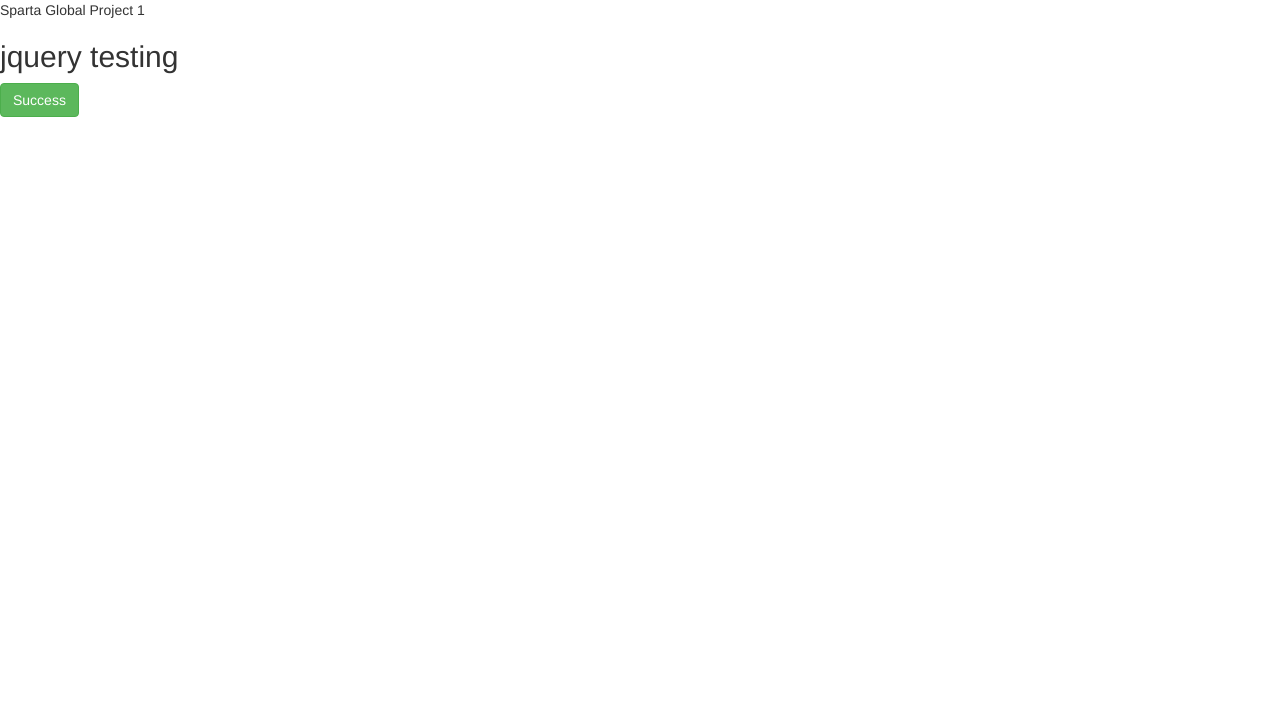
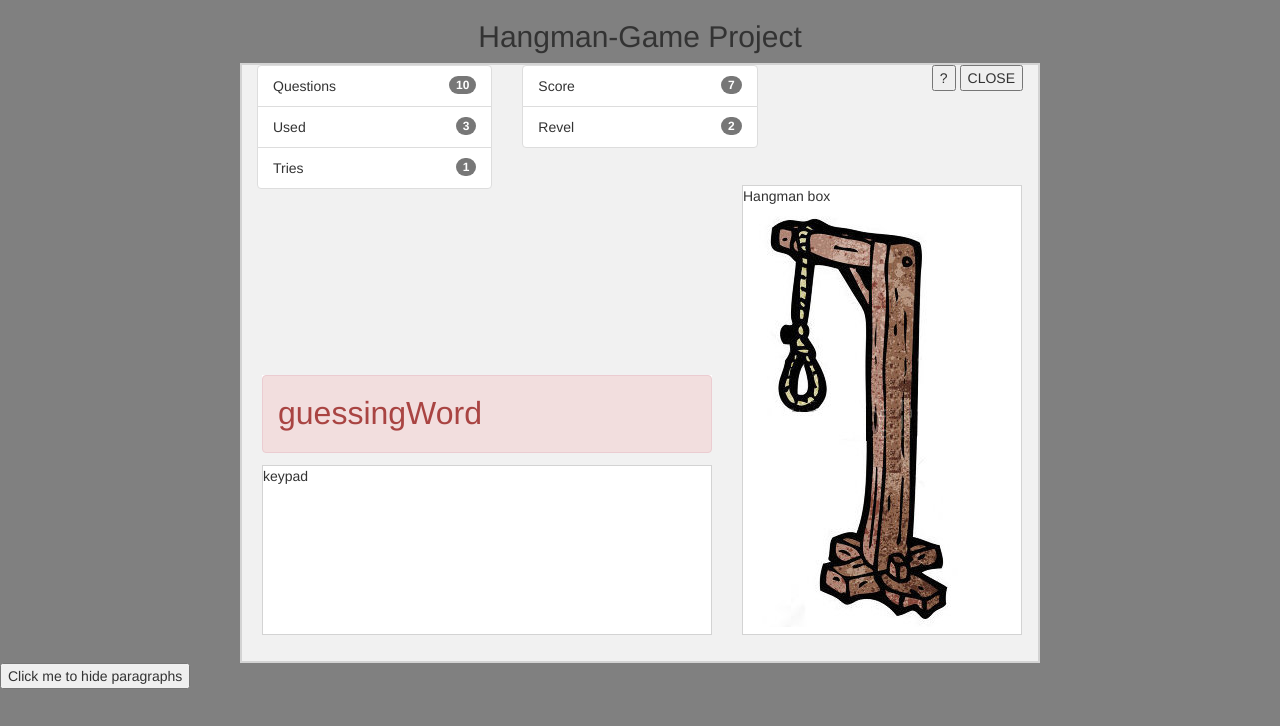
Before and after one commit to Calliari/demo-hangman-1, a website: page index.html in a window 1280 px wide. Drawn offline with nearby package versions, Linux system fonts and the light colour scheme.

Commit message:
hangman game project dev-1

```diff
--- a/index.html
+++ b/index.html
@@ -3,6 +3,8 @@
 <head>
   <meta charset="UTF-8">
   <meta name="viewport" content="width=device-width, initial-scale=1.0">
+  <!-- <meta name="viewport" content="width=device-width, initial-scale=1, maximum-scale=1, user-scalable=no"> -->
+
   <meta http-equiv="X-UA-Compatible" content="ie=edge">
   <title>SG Project 1</title>
   <!-- Connect the JS bower folder with the HTML -->
@@ -13,15 +15,72 @@
   <script src="bower_components/bootstrap/dist/js/bootstrap.min.js" charset="utf-8"></script>
   <!-- Connect my own mian.js with HTML -->
   <script src="main.js" charset="utf-8"></script>
+  <!-- <link rel="stylesheet" href="main.css"> -->
+  <link rel="stylesheet" href="main.css">
 
 </head>
 <body>
-  <p>Sparta Global Project 1</p>
 
-  <h2>jquery testing</h2>
+  <div class="text-center">
+    <h2>Hangman-Game Project</h2>
+  </div>
 
-  <!-- Indicates a successful or positive action -->
-<button type="button" class="btn btn-success">Success</button>
+  <div id="divPlayArea" class="center-block">
+
+    <div class="col-md-4">
+      <ul class="list-group">
+        <li class="list-group-item">
+          <span class="badge">10</span>
+          Questions
+        </li>
+        <li class="list-group-item">
+          <span class="badge">3</span>
+          Used
+        </li>
+        <li class="list-group-item">
+          <span class="badge">1</span>
+          Tries
+        </li>
+    </ul>
+    </div><!--/. END col-md-4 top left -->
+
+    <div class="col-md-4">
+      <ul class="list-group">
+        <li class="list-group-item">
+          <span class="badge">7</span>
+          Score
+        </li>
+        <li class="list-group-item">
+          <span class="badge">2</span>
+          Revel
+        </li>
+      </ul>
+    </div><!--/. END col-md-4 top middle -->
+
+    <div class="text-right col-md-4">
+      <button type="button" name="button">?</button>
+      <button type="button" name="button">CLOSE</button>
+    </div><!--/. END col-md-4 top right -->
+
+    <div class="hangmanBox">
+      <p>Hangman box</p>
+      <img src="img/hangman-0.jpg" alt="">
+    </div>
+
+    <div class="guessingWord">
+      <div class="alert alert-danger" role="alert">guessingWord</div>
+
+    </div>
+
+    <div class="keypad">
+      <p>keypad</p>
+
+    </div>
+
+
+  </div>
+
+<button>Click me to hide paragraphs</button>
 
 </body>
 </html>
--- /dev/null
+++ b/main.css
@@ -0,0 +1,42 @@
+body {
+    margin: 0;
+    padding: 0;
+    background-color: grey;
+}
+
+#divPlayArea {
+  width: 800px;
+  height: 600px;
+  background-color: #f1f1f1;
+  border:2px solid #d3d3d3;
+
+}
+
+.hangmanBox {
+  width: 280px;
+  height: 450px;
+  margin: 120px 500px;
+  position: absolute;
+  background-color: white;
+  border: solid 1px #d3d3d3;
+
+}
+
+.guessingWord {
+  width: 450px;
+  height: 50px;
+  margin: 310px 20px;
+  position: absolute;
+  background-color: white;
+  font-size: 32px;
+}
+
+.keypad {
+  width: 450px;
+  height: 170px;
+  margin: 400px 20px;
+  position: absolute;
+  background-color: white;
+  border: solid 1px #d3d3d3;
+
+}
--- a/main.js
+++ b/main.js
@@ -1,2 +1,11 @@
-console.log('in main.js');
-console.log($);
+// console.log('in main.js');
+// console.log($);
+
+$(document).ready(function(){
+
+  $('button').click(function(){
+    $('h2').hide();
+  });
+
+
+});
```
Also changed, not shown: index1.html (added, +37 -0 lines), main1.js (added, +57 -0 lines), img/hangman-0.jpg (added).
